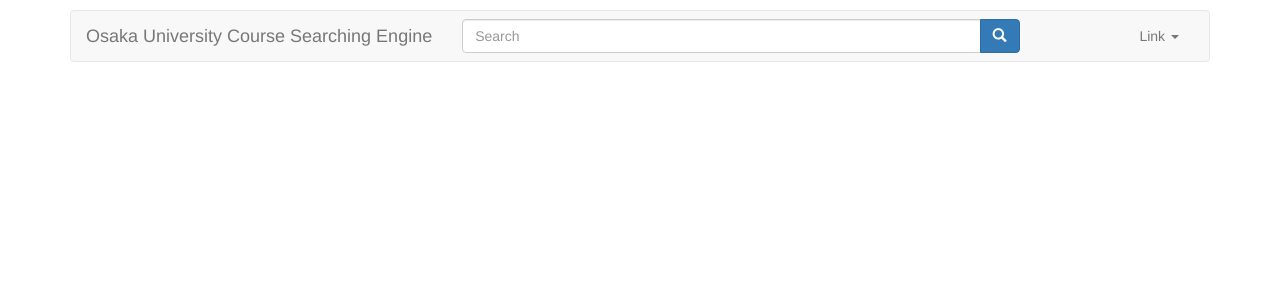
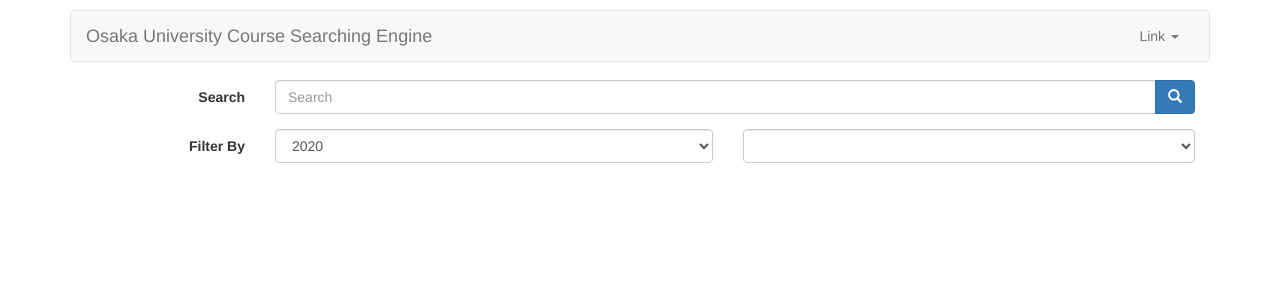
Before and after one commit to mkfsn/OsakaUniversityCourses, a Flask app: template app/templates/index.html in a window 1280 px wide. Shown: the top 300 px of the page. Run offline with Flask 2, Linux system fonts and the light colour scheme; the template is opened without the code that fills it: most values are stand-ins (such as "Sample title", 1, 10 or a date in 2020); parts of the project's set-up code (start-up, migrations or seed data) failed here and were passed over; some libraries are stand-ins or nearby versions.

Commit message:
Move the search bar out of navbar and add filter bar

```diff
--- a/app/templates/index.html
+++ b/app/templates/index.html
@@ -14,18 +14,6 @@
     </div>
     <!-- Collect the nav links, forms, and other content for toggling -->
     <div class="collapse navbar-collapse" id="navbar-search-collapse">
-      <form class="navbar-form navbar-left" role="search" id="search-course">
-        <div class="form-group" style="display:inline;">
-          <div class="input-group search" style="display:table;">
-            <input type="text" class="form-control" placeholder="{{ _("Search") }}" id="coursename">
-            <span class="input-group-btn" style="display:table-cell;width:7%;">
-              <button type="submit" class="btn btn-primary">
-                <span class="glyphicon glyphicon-search"></span>
-              </button>
-            </span>
-          </div>
-        </div>
-      </form>
       <ul class="nav navbar-nav navbar-right">
         <li class="dropdown">
           <a href="#" class="dropdown-toggle" data-toggle="dropdown" role="button" aria-haspopup="true" aria-expanded="false">{{ _("Link") }} <span class="caret"></span></a>
@@ -39,6 +27,46 @@
     </div><!-- /.navbar-collapse -->
   </div><!-- /.container-fluid -->
 </nav>
+
+<div id="query" class="col-lg-12 col-md-12 col-sm-12" style="padding-top:15px">
+  <form class="form-horizontal" role="search" id="search-course">
+    <div class="form-group">
+      <label for="coursename" class="col-sm-2 control-label">Search</label>
+      <div class="search col-sm-10 container-fluid">
+        <div class="input-group">
+          <input type="text" class="form-control" placeholder="{{ _("Search") }}" id="coursename">
+          <span class="input-group-btn">
+            <button type="submit" class="btn btn-primary" style="display: inline-block">
+              <span class="glyphicon glyphicon-search"></span>
+            </button>
+          </span>
+        </div>
+      </div>
+    </div>
+    <div class="form-group">
+      <label for="filterby" class="col-sm-2 control-label">Filter By</label>
+      <div class="filter col-sm-10" style="padding-left:0">
+        <div class="col-sm-6">
+          <select class="form-control">
+            {% for y in years %}
+            <option value="{{ y }}">{{ y }}</option>
+            {% endfor %}
+          </select>
+        </div>
+        <div class="col-sm-6" style="padding-right:0">
+          <select class="form-control">
+            <option value=""></option>
+            <option value="1">1</option>
+            <option value="2">2</option>
+            <option value="3">3</option>
+            <option value="4">4</option>
+            <option value="5">5</option>
+          </select>
+        </div>
+      </div>
+    </div>
+  </form>
+</div>
 
 <div id="lecture">
   <!-- Nav tabs -->
@@ -128,7 +156,6 @@
     $("td.DayAndPeriod", $tr).html(extract_day_period(v['DayAndPeriod']));
     $("tbody", $table).append($tr);
   });
-  console.log($table);
   $dom.html($table);
 }
 
@@ -151,7 +178,6 @@
       $content.css('opacity', '1');
     },
     success: function(data) {
-      console.log(data);
       $tabs.html('');
       $content.html('');
 
@@ -195,7 +221,6 @@
     jQuery.get("/autocomplete/course", {
       query: request.term
     }, function (data) {
-      console.log(data);
       response($.map(data.result, function(v){ return v; }));
     });
   },
```
